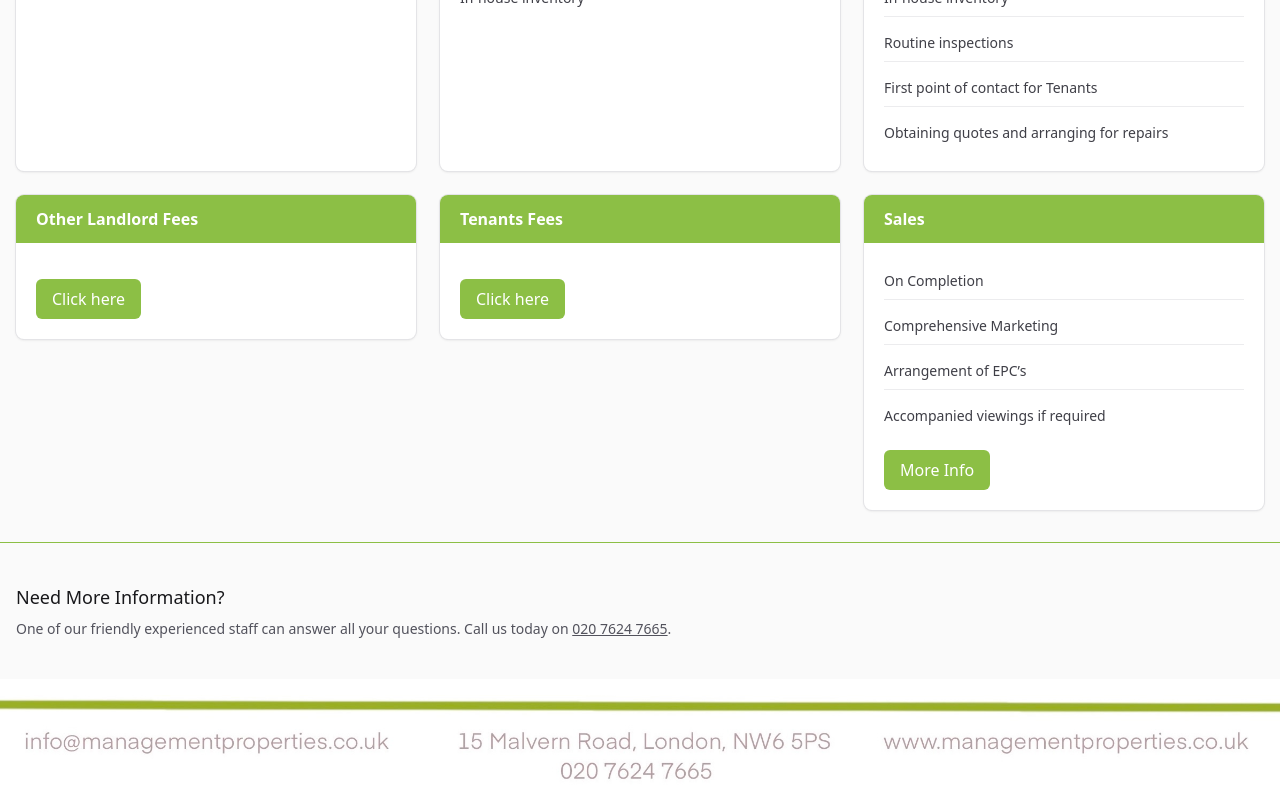
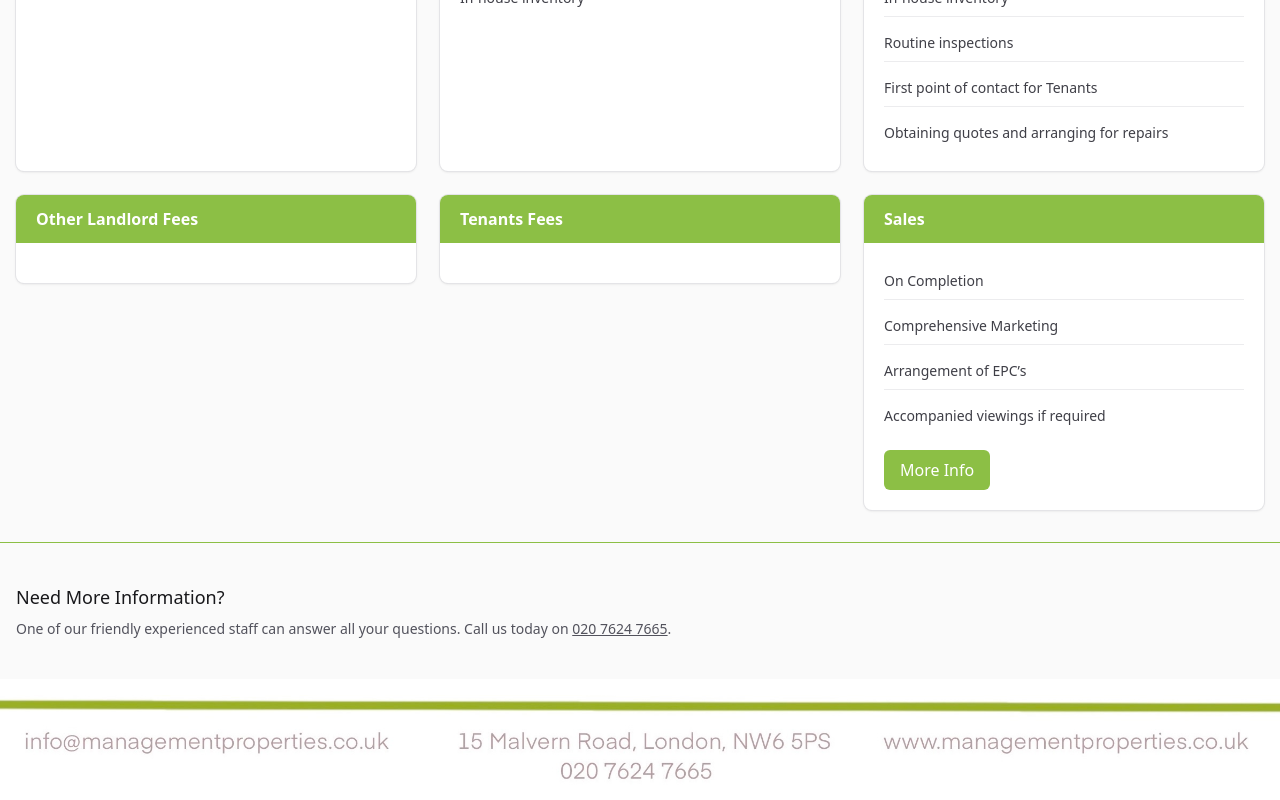
Before and after one commit to hamza772000/ManagementProperties, a React (Vite) app: page /#/services in a window 1280 px wide. Shown: the part 645-1445 px from the top of the page. Built offline with nearby package versions, Linux system fonts and the light colour scheme; no server answers.

Commit message:
Update services.tsx

```diff
--- a/src/pages/services.tsx
+++ b/src/pages/services.tsx
@@ -48,8 +48,8 @@ const topRow: Card[] = [
 ];
 
 const bottomRow: Card[] = [
-  { title: "Other Landlord Fees", cta: "Click here", to: "#" },
-  { title: "Tenants Fees", cta: "Click here", to: "#" },
+  { title: "Other Landlord Fees", to: "#" },
+  { title: "Tenants Fees", to: "#" },
 ];
 
 const salesCard: Card = {
```
